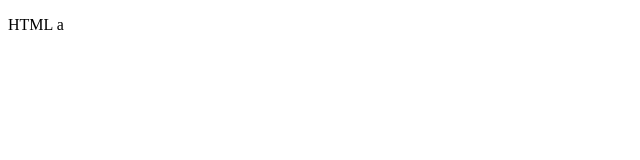
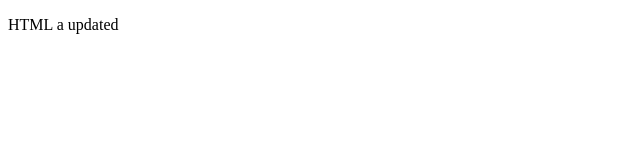
Before and after one commit to nickssmith/awsTestrepo, a plain HTML site: page a/index.html in a window 1280 px wide. Shown: the full height of the page, 0-640 px from the left. Drawn offline with Linux system fonts and the light colour scheme.

Commit message:
updated a 	modified:   a/index.html

```diff
--- a/a/index.html
+++ b/a/index.html
@@ -4,6 +4,6 @@
         <title>test</title>
     </head>
     <body>
-        <p>HTML a</p>
+        <p>HTML a updated</p>
     </body>
 </html>
```
